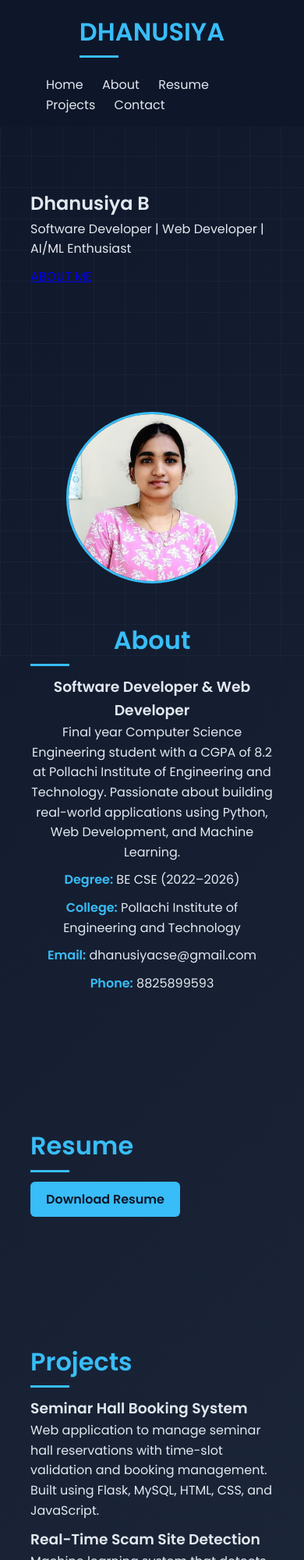
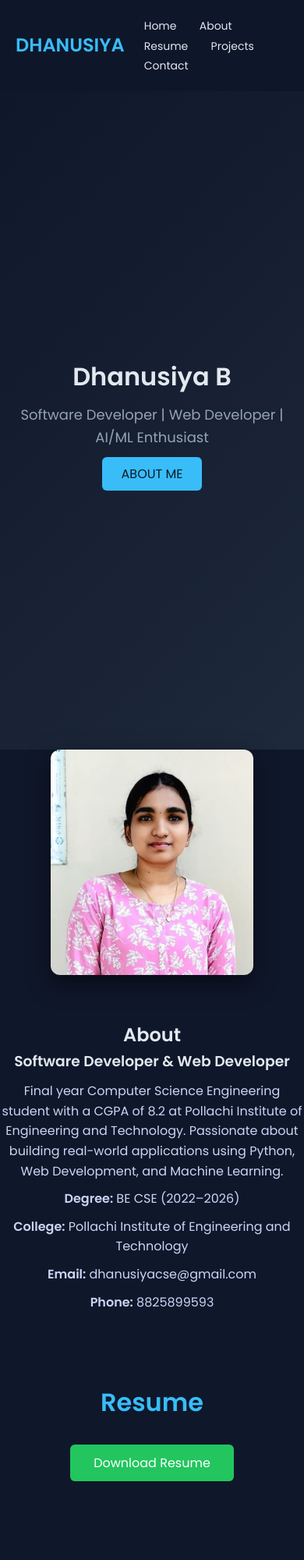
Before and after one commit to Dhanusiya-B/Dhanusiya.github.io, a plain HTML site: page index.html in a window 390 px wide. Shown: the top 2000 px of the page at 78% size. Drawn offline with Linux system fonts and the light colour scheme.

Commit message:
Refactor CSS for layout and styling improvements

```diff
--- a/style.css
+++ b/style.css
@@ -1,59 +1,39 @@
-/* =======================
-   RESET
-======================= */
+/* RESET */
 * {
     margin: 0;
     padding: 0;
     box-sizing: border-box;
 }
 
-/* =======================
-   BODY BACKGROUND
-======================= */
 body {
     font-family: 'Poppins', sans-serif;
-    background: linear-gradient(135deg, #0f172a, #1e293b);
+    background: #0f172a;
     color: #e2e8f0;
     line-height: 1.6;
 }
 
-/* Grid overlay for premium look */
-body::before {
-    content: "";
-    position: fixed;
-    width: 100%;
-    height: 100%;
-    background-image:
-        linear-gradient(rgba(255,255,255,0.03) 1px, transparent 1px),
-        linear-gradient(90deg, rgba(255,255,255,0.03) 1px, transparent 1px);
-    background-size: 40px 40px;
-    z-index: -1;
-}
-
-/* =======================
-   HEADER / NAVBAR
-======================= */
+/* NAVBAR */
 header {
-    position: sticky;
-    top: 0;
-    background: rgba(15, 23, 42, 0.9);
-    backdrop-filter: blur(10px);
-    padding: 15px 10%;
     display: flex;
     justify-content: space-between;
     align-items: center;
+    padding: 20px 60px;
+    background: rgba(15, 23, 42, 0.95);
+    position: sticky;
+    top: 0;
     z-index: 1000;
 }
 
-header h1 {
+.logo {
     color: #38bdf8;
+    font-weight: 600;
 }
 
 nav a {
-    margin-left: 20px;
+    color: #e2e8f0;
+    margin-left: 25px;
     text-decoration: none;
-    color: #e2e8f0;
-    font-weight: 500;
+    font-size: 14px;
     transition: 0.3s;
 }
 
@@ -61,111 +41,162 @@ nav a:hover {
     color: #38bdf8;
 }
 
-/* =======================
-   SECTIONS
-======================= */
-section {
-    padding: 80px 10%;
+/* HERO */
+.hero {
+    height: 100vh;
+    display: flex;
+    justify-content: center;
+    align-items: center;
+    text-align: center;
+    background: linear-gradient(135deg, #0f172a, #1e293b);
 }
 
-/* Glass effect container */
-.container {
-    background: rgba(255, 255, 255, 0.05);
-    padding: 30px;
-    border-radius: 12px;
-    backdrop-filter: blur(10px);
-    box-shadow: 0 10px 30px rgba(0,0,0,0.4);
+.hero h1 {
+    font-size: 48px;
+    margin-bottom: 10px;
 }
 
-/* =======================
-   HEADINGS
-======================= */
-h2 {
-    font-size: 32px;
+.hero p {
+    font-size: 18px;
+    color: #94a3b8;
     margin-bottom: 20px;
-    color: #38bdf8;
-    position: relative;
 }
 
-h2::after {
-    content: "";
-    width: 50px;
-    height: 3px;
-    background: #38bdf8;
-    position: absolute;
-    left: 0;
-    bottom: -8px;
-}
-
-/* =======================
-   BUTTONS
-======================= */
-button,
-.btn-resume {
-    display: inline-block;
+.btn {
+    padding: 10px 25px;
     background: #38bdf8;
     color: #0f172a;
-    border: none;
-    padding: 10px 20px;
     border-radius: 6px;
-    cursor: pointer;
-    font-weight: 600;
     text-decoration: none;
+    font-weight: 500;
     transition: 0.3s;
 }
 
-button:hover,
-.btn-resume:hover {
+.btn:hover {
     background: #0ea5e9;
-    transform: translateY(-2px);
 }
 
-/* =======================
-   ABOUT SECTION
-======================= */
+/* SECTION COMMON */
+.section {
+    padding: 80px 60px;
+    text-align: center;
+}
+
+.section h2 {
+    font-size: 32px;
+    margin-bottom: 40px;
+    color: #38bdf8;
+}
+
+/* ABOUT */
 .about-container {
     display: flex;
     align-items: center;
-    gap: 40px;
+    gap: 50px;
+    flex-wrap: wrap;
 }
 
 .about-image img {
-    width: 220px;
-    height: 220px;
-    border-radius: 50%;
-    border: 3px solid #38bdf8;
-    object-fit: cover;
+    width: 260px;
+    border-radius: 12px;
+    box-shadow: 0 10px 30px rgba(0,0,0,0.5);
 }
 
 .about-content {
-    flex: 1;
+    max-width: 600px;
 }
 
-/* =======================
-   TEXT STYLING
-======================= */
-p {
+.about-content h3 {
     margin-bottom: 10px;
 }
 
-strong {
-    color: #38bdf8;
+.about-content p {
+    margin-bottom: 10px;
+    color: #cbd5f5;
 }
 
-/* =======================
-   RESPONSIVE DESIGN
-======================= */
+/* RESUME */
+.resume-box {
+    margin-top: 20px;
+}
+
+.btn-resume {
+    padding: 12px 30px;
+    background: #22c55e;
+    color: white;
+    text-decoration: none;
+    border-radius: 6px;
+    transition: 0.3s;
+}
+
+.btn-resume:hover {
+    background: #16a34a;
+}
+
+/* PROJECTS */
+.projects-container {
+    display: flex;
+    gap: 30px;
+    justify-content: center;
+    flex-wrap: wrap;
+}
+
+.card {
+    background: #1e293b;
+    padding: 25px;
+    border-radius: 12px;
+    width: 320px;
+    transition: 0.3s;
+    box-shadow: 0 5px 20px rgba(0,0,0,0.4);
+}
+
+.card:hover {
+    transform: translateY(-8px);
+    box-shadow: 0 10px 30px rgba(56,189,248,0.2);
+}
+
+.card h3 {
+    color: #38bdf8;
+    margin-bottom: 10px;
+}
+
+.card p {
+    color: #94a3b8;
+    font-size: 14px;
+}
+
+/* CONTACT */
+#contact p {
+    margin: 10px 0;
+    color: #cbd5f5;
+}
+
+/* FOOTER */
+footer {
+    text-align: center;
+    padding: 20px;
+    background: #020617;
+    font-size: 14px;
+    color: #64748b;
+}
+
+/* RESPONSIVE */
 @media (max-width: 768px) {
+    header {
+        padding: 20px;
+    }
+
+    .hero h1 {
+        font-size: 32px;
+    }
+
     .about-container {
         flex-direction: column;
         text-align: center;
     }
 
-    header {
+    .projects-container {
         flex-direction: column;
-    }
-
-    nav {
-        margin-top: 10px;
+        align-items: center;
     }
 }
```
